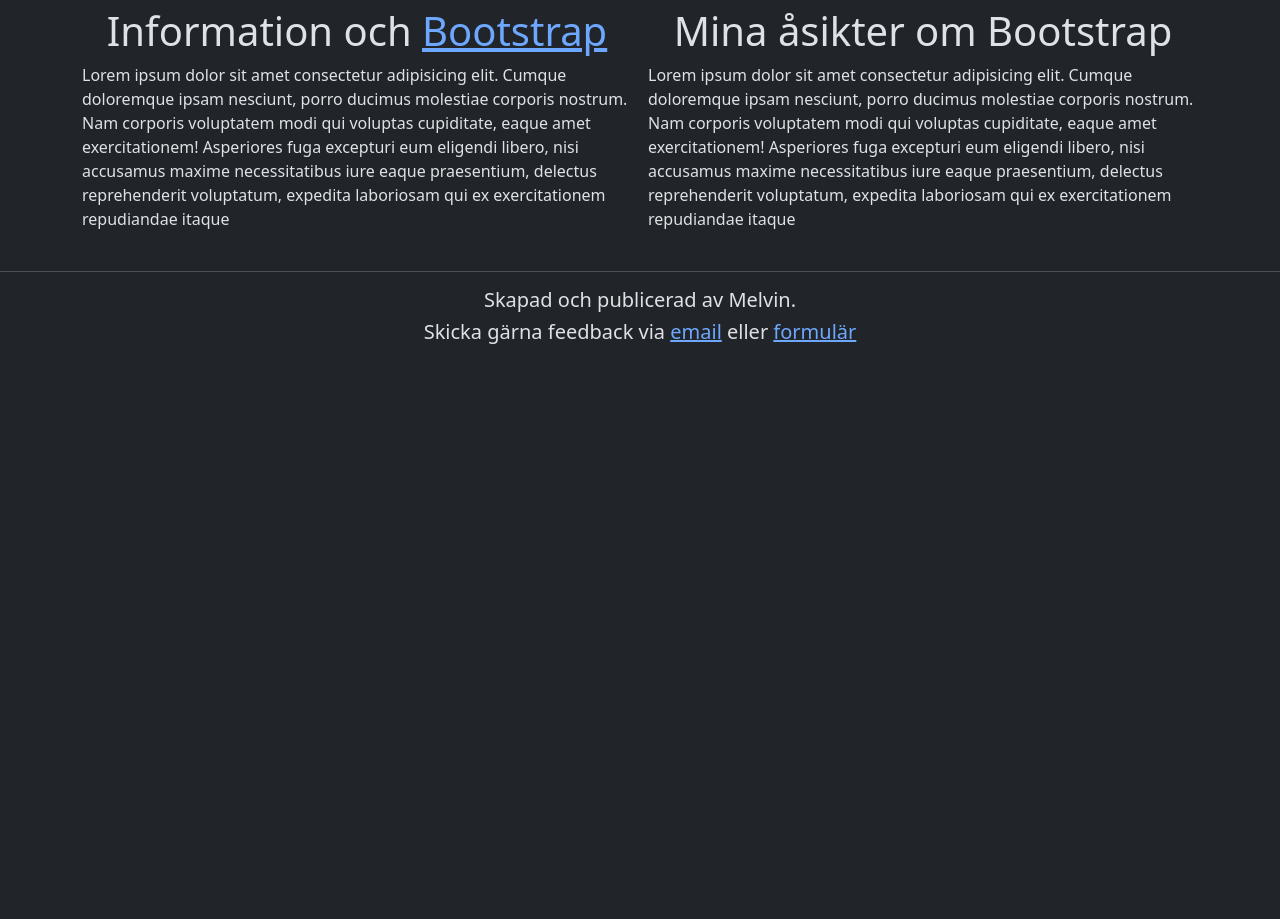
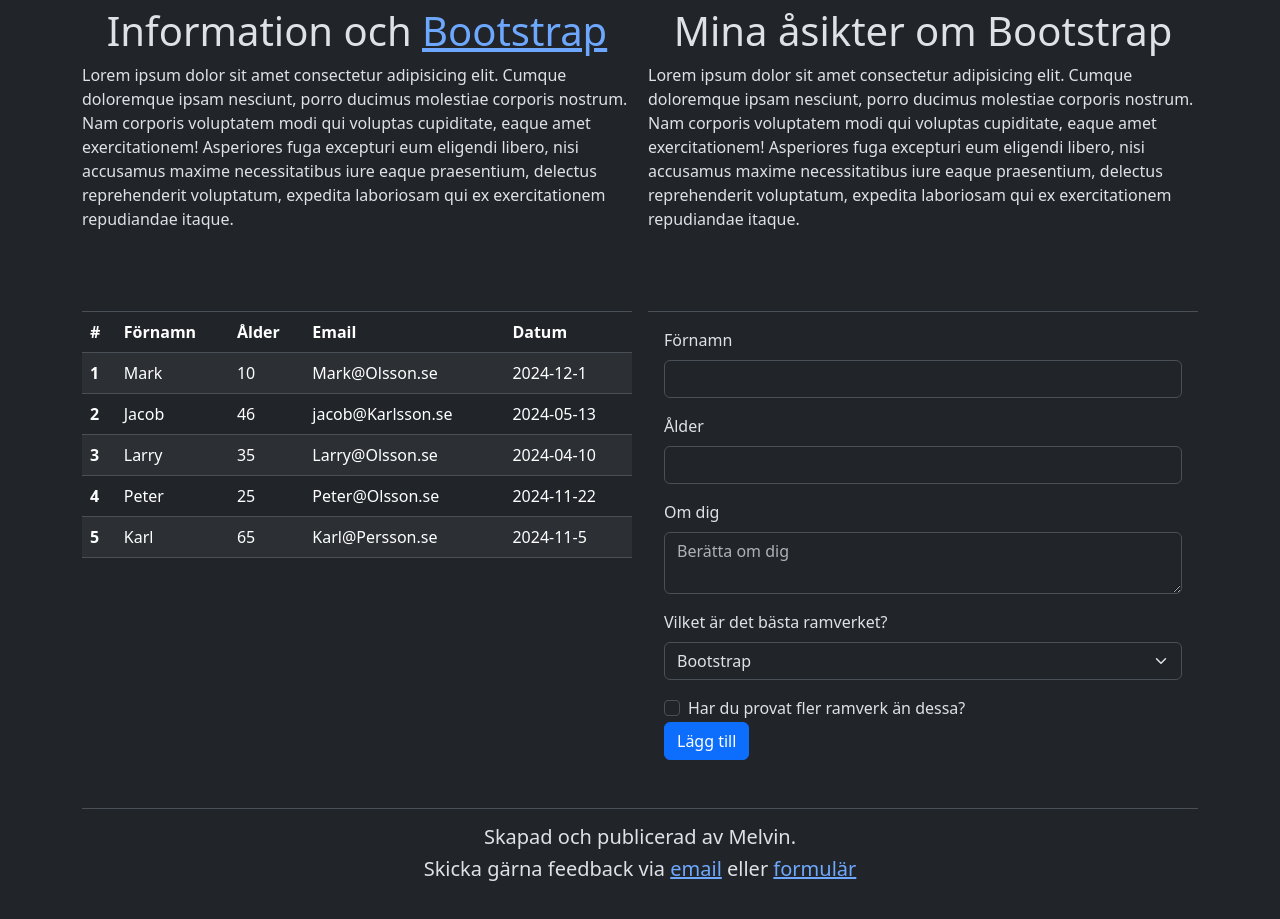
Before and after one commit to Melvin-Bubini/dt193g_moment1, a website: page ramverk1.html in a window 1280 px wide. Shown: the part 893-1812 px from the top of the page. Before the commit the page ends 1261 px from the top, so only its background shows below. Drawn offline with nearby package versions, Linux system fonts and the light colour scheme.

Commit message:
klar med ramverk 1

```diff
--- a/js/custom.js
+++ b/js/custom.js
@@ -1,3 +1,5 @@
+"use strict"
+
 window.addEventListener("scroll", function () {
     const navbar = document.querySelector(".navbar");
     if (window.scrollY > 1) {
@@ -11,3 +13,31 @@
     event.preventDefault();
     document.querySelector('#answers-section').scrollIntoView({behavior: 'smooth'});
 });
+
+document.getElementById("userForm").addEventListener('submit', function (event) {
+    event.preventDefault();
+
+    // Ta upp värden som lagts in i formuläret
+    const firstname = document.getElementById('firstname').value;
+    const age = document.getElementById('age').value;
+    const framework = document.getElementById('frameworkSelect').value;
+    const textarea = document.getElementById('floatingTextarea').value;
+
+    const userTable = document.getElementById('userTable').querySelector('tbody');
+    const newRow = document.createElement('tr');
+
+    // Lägg till datan i formuläret
+    newRow.innerHTML = `
+        <td>${userTable.rows.length + 1}</td>
+        <td>${firstname}</td>
+        <td>${age}</td>
+        <td>${framework}</td>
+        <td>${textarea}</td>
+    `;
+
+    // Append nya raden till tabellen
+    userTable.appendChild(newRow);
+
+    // Rensar formuläret
+    event.target.reset();
+});
--- a/ramverk1.html
+++ b/ramverk1.html
@@ -77,38 +77,125 @@
     <!-- En undersida med information om ramverket, med länk till ramverkets webbplats.
 Beskriv vad du tycker är bra med ramverket, och om det finns några saker du tycker är mindre bra.
 Tabell med minst fyra fält, och minst fem rader med data.
-Formulär för att lägga till data. -->
+Formulär för att lägga till data. input-fält, textarea, checkbox, och select-lista-->
 
     <div class="container my-4" id="answers-section">
+        <!-- Första raden -->
         <div class="row g-3">
+            <!-- Textsektion 1 -->
             <div class="col-12 col-lg-6">
                 <h1 class="text-center">Information och <a href="https://getbootstrap.com/">Bootstrap</a></h1>
                 <p class="lh-base">Lorem ipsum dolor sit amet consectetur adipisicing elit. Cumque doloremque ipsam
-                    nesciunt, porro
-                    ducimus molestiae corporis nostrum. Nam corporis voluptatem modi qui voluptas cupiditate, eaque amet
-                    exercitationem! Asperiores fuga excepturi eum eligendi libero, nisi accusamus maxime necessitatibus
-                    iure
-                    eaque
-                    praesentium, delectus reprehenderit voluptatum, expedita laboriosam qui ex exercitationem
-                    repudiandae
-                    itaque
-                </p>
+                    nesciunt, porro ducimus molestiae corporis nostrum. Nam corporis voluptatem modi qui voluptas
+                    cupiditate, eaque amet exercitationem! Asperiores fuga excepturi eum eligendi libero, nisi
+                    accusamus maxime necessitatibus iure eaque praesentium, delectus reprehenderit voluptatum,
+                    expedita laboriosam qui ex exercitationem repudiandae itaque.</p>
             </div>
+
+            <!-- Textsektion 2 -->
             <div class="col-12 col-lg-6">
                 <h1 class="text-center">Mina åsikter om Bootstrap</h1>
                 <p class="lh-base">Lorem ipsum dolor sit amet consectetur adipisicing elit. Cumque doloremque ipsam
-                    nesciunt, porro
-                    ducimus molestiae corporis nostrum. Nam corporis voluptatem modi qui voluptas cupiditate, eaque amet
-                    exercitationem! Asperiores fuga excepturi eum eligendi libero, nisi accusamus maxime necessitatibus
-                    iure
-                    eaque
-                    praesentium, delectus reprehenderit voluptatum, expedita laboriosam qui ex exercitationem
-                    repudiandae
-                    itaque
-                </p>
+                    nesciunt, porro ducimus molestiae corporis nostrum. Nam corporis voluptatem modi qui voluptas
+                    cupiditate, eaque amet exercitationem! Asperiores fuga excepturi eum eligendi libero, nisi
+                    accusamus maxime necessitatibus iure eaque praesentium, delectus reprehenderit voluptatum,
+                    expedita laboriosam qui ex exercitationem repudiandae itaque.</p>
+            </div>
+        </div>
+
+        <!-- Andra raden -->
+        <div class="row g-3 mt-5">
+            <!-- Tabellsektion -->
+            <div class="col-12 col-lg-6">
+                <table class="table table-striped table-hover border-top p-3" id="userTable">
+                    <thead>
+                        <tr>
+                            <th scope="col">#</th>
+                            <th scope="col">Förnamn</th>
+                            <th scope="col">Ålder</th>
+                            <th scope="col">Email</th>
+                            <th scope="col">Datum</th>
+                        </tr>
+                    </thead>
+                    <tbody id="userDetailsTBody">
+                        <tr>
+                            <th scope="row">1</th>
+                            <td>Mark</td>
+                            <td>10</td>
+                            <td>Mark@Olsson.se</td>
+                            <td>2024-12-1</td>
+                        </tr>
+                        <tr>
+                            <th scope="row">2</th>
+                            <td>Jacob</td>
+                            <td>46</td>
+                            <td>jacob@Karlsson.se</td>
+                            <td>2024-05-13</td>
+                        </tr>
+                        <tr>
+                            <th scope="row">3</th>
+                            <td>Larry</td>
+                            <td>35</td>
+                            <td>Larry@Olsson.se</td>
+                            <td>2024-04-10</td>
+                        </tr>
+                        <tr>
+                            <th scope="row">4</th>
+                            <td>Peter</td>
+                            <td>25</td>
+                            <td>Peter@Olsson.se</td>
+                            <td>2024-11-22</td>
+                        </tr>
+                        <tr>
+                            <th scope="row">5</th>
+                            <td>Karl</td>
+                            <td>65</td>
+                            <td>Karl@Persson.se</td>
+                            <td>2024-11-5</td>
+                        </tr>
+                    </tbody>
+                </table>
+            </div>
+
+            <!-- Formulärsektion -->
+            <div class="col-12 col-lg-6">
+                <form class="border-top p-3" id="userForm">
+                    <div class="mb-3">
+                        <label for="firstname" class="form-label">Förnamn</label>
+                        <input type="text" class="form-control" id="firstname">
+                    </div>
+                    <div class="mb-3">
+                        <label for="age" class="form-label">Ålder</label>
+                        <input type="number" min="1" max="100" class="form-control" id="age">
+                    </div>
+                    <div class="mb-3">
+                        <label for="floatingTextarea" class="form-label">Om dig</label>
+                        <textarea class="form-control" placeholder="Berätta om dig"
+                            id="floatingTextarea"></textarea>
+                    </div>
+                    <div class="mb-3">
+                        <label for="frameworkSelect" class="form-label">Vilket är det bästa ramverket?</label>
+                        <select class="form-select" aria-label="Ramverk" id="frameworkSelect">
+                            <option value="Bootstrap">Bootstrap</option>
+                            <option value="Tailwind">Tailwind</option>
+                            <option value="Bulma">Bulma</option>
+                            <option value="Animate">Animate</option>
+                        </select>
+                    </div>
+                    <div class="mb-3">
+                        <div class="form-check">
+                            <input class="form-check-input" type="checkbox" value="" id="checkbox">
+                            <label class="form-check-label" for="checkbox">
+                                Har du provat fler ramverk än dessa?
+                            </label>
+                        </div>
+                        <button type="submit" class="btn btn-primary">Lägg till</button>
+                </form>
             </div>
         </div>
     </div>
+
+
 
     <!-- FOOTER -->
     <footer class="text-center mt-3 border-top mt-3">
@@ -116,7 +203,8 @@
             <h5>Skapad och publicerad av Melvin.</h5>
             <h5> Skicka gärna feedback via
                 <a href="mailto:mebu2300@studenter.miun.se">email</a> eller
-                <a data-bs-toggle="offcanvas" href="#offcanvasExample" role="button" aria-controls="offcanvasExample">formulär</a>
+                <a data-bs-toggle="offcanvas" href="#offcanvasExample" role="button"
+                    aria-controls="offcanvasExample">formulär</a>
             </h5>
         </div>
 
```
